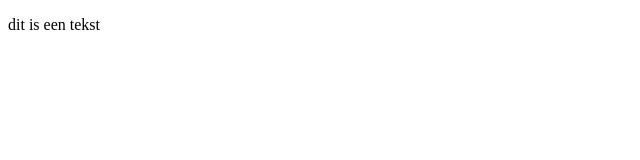
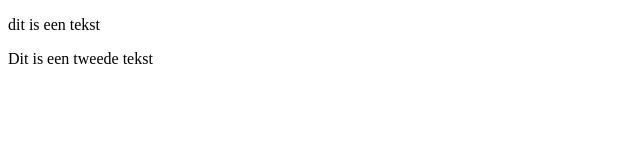
Before and after one commit to Frederiek107/gisttestnovi, a plain HTML site: page index.html in a window 1280 px wide. Shown: the whole page, without its empty margins (0-640 px from the left). Drawn offline with Linux system fonts and the light colour scheme.

Commit message:
derde setup

```diff
--- a/index.html
+++ b/index.html
@@ -6,5 +6,6 @@
 </head>
 <body>
 <p>dit is een tekst</p>
+<p>Dit is een tweede tekst</p>
 </body>
 </html>
```
